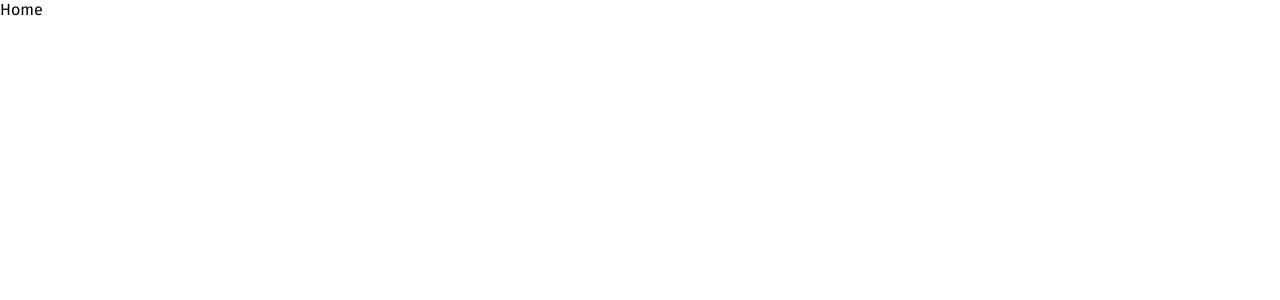
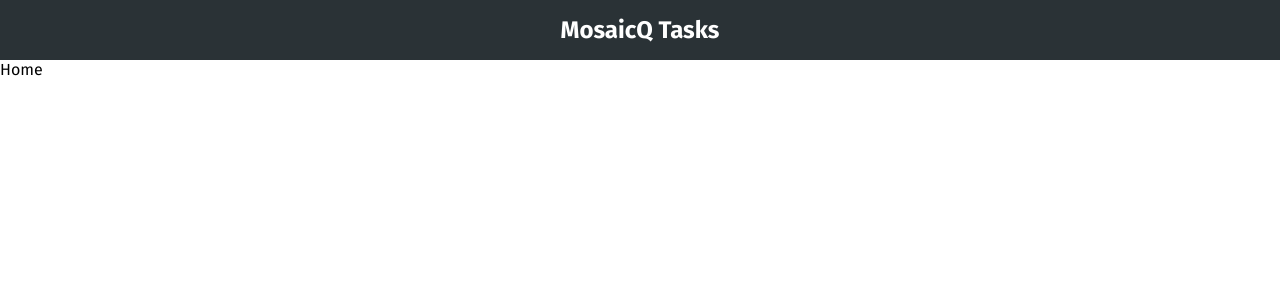
Before and after one commit to br-adriel/ts-mosaicq-todo, a React (Vite) app in the folder frontend/: page / in a window 1280 px wide. Shown: the top 300 px of the page. Built offline with nearby package versions, Linux system fonts and the light colour scheme.

Commit message:
feat: Refactor rework page organization to use Outlet

```diff
--- a/frontend/src/App.tsx
+++ b/frontend/src/App.tsx
@@ -1,8 +1,13 @@
-import { RouterProvider } from 'react-router-dom';
-import router from './router';
+import { Outlet } from 'react-router-dom';
+import Header from './components/Header';
 
 function App() {
-  return <RouterProvider router={router} />;
+  return (
+    <>
+      <Header />
+      <Outlet />
+    </>
+  );
 }
 
 export default App;
--- a/frontend/src/main.tsx
+++ b/frontend/src/main.tsx
@@ -1,10 +1,11 @@
-import React from 'react'
-import ReactDOM from 'react-dom/client'
-import App from './App.tsx'
-import './index.css'
+import React from 'react';
+import ReactDOM from 'react-dom/client';
+import { RouterProvider } from 'react-router-dom';
+import './index.css';
+import router from './router';
 
 ReactDOM.createRoot(document.getElementById('root')!).render(
   <React.StrictMode>
-    <App />
-  </React.StrictMode>,
-)
+    <RouterProvider router={router} />
+  </React.StrictMode>
+);
```
Also changed, not shown: frontend/src/router/index.tsx (+8 -1 lines).
